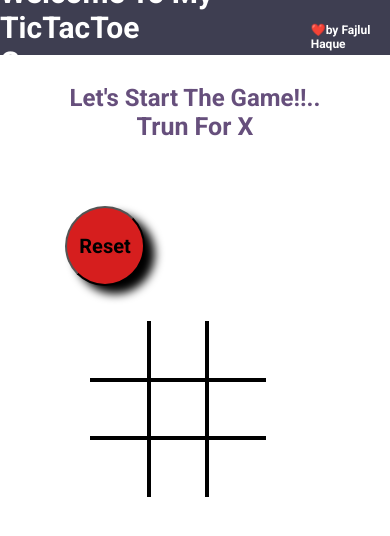
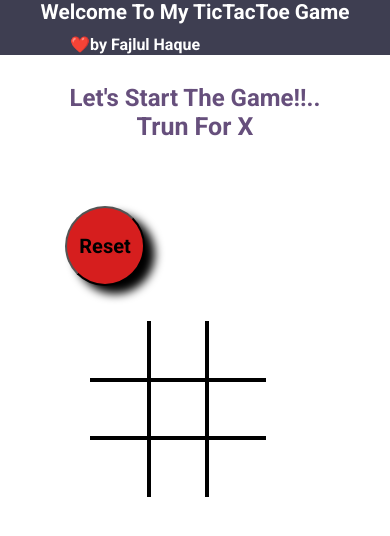
Before and after one commit to fajlul1711/My_Tick_Tack_Tao_Game, a plain HTML site: page index.html in a window 390 px wide. Drawn offline with Linux system fonts and the light colour scheme.

Commit message:
Update Tick_Tack_Game.css

```diff
--- a/Tick_Tack_Game.css
+++ b/Tick_Tack_Game.css
@@ -27,7 +27,6 @@ nav div{
     font-size: 12px;
    height: 30px;
    width: 250px;
-   padding-left:90px ;
    padding-top: 10px;
    justify-content: center;
 }
@@ -120,6 +119,15 @@ button:hover{
 
 /* for responsiv page */
 @media screen and (max-width: 850px){
+
+  nav{
+        flex-wrap: wrap;
+        font-size: 1.3rem;
+    }
+    nav div{
+        flex-wrap: wrap;
+        font-size: 1.0rem;
+    }
     #gameContainer{
         flex-wrap: wrap;
         margin-top: 20px;
```
